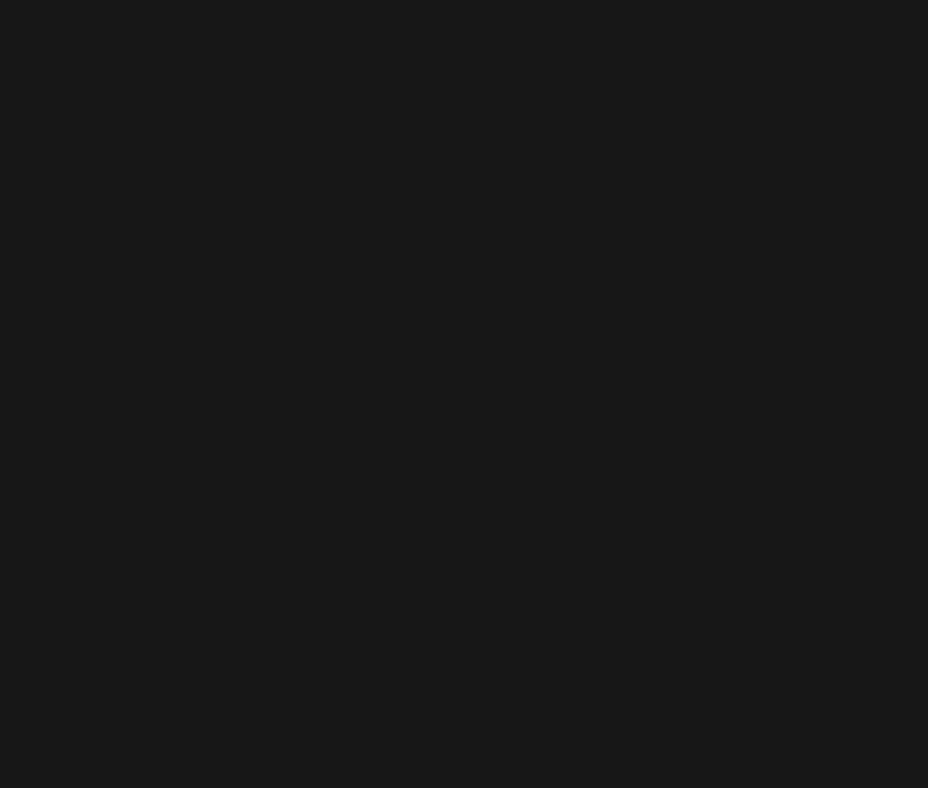
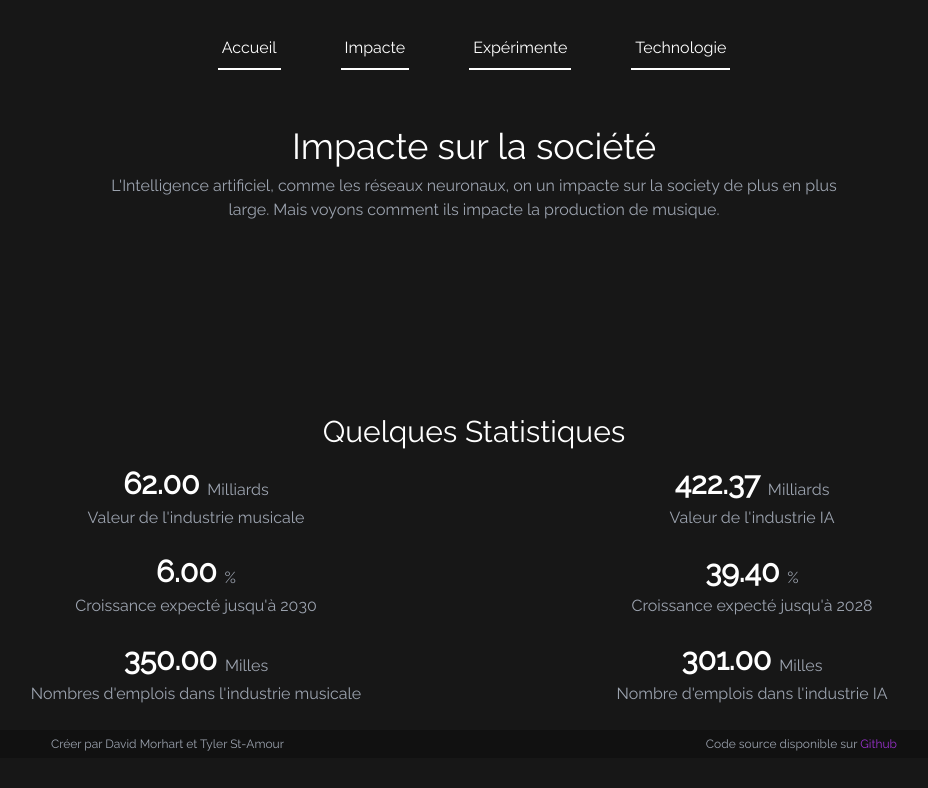
Before and after one commit to TylerStAmour/aimusic, a React (Vite) app: page /impacte in a window 1280 px wide. Shown: the top 788 px of the page, without its empty margins (166-1094 px from the left). Built offline with nearby package versions, Linux system fonts and the light colour scheme.

Commit message:
Added footer and other pages

```diff
--- a/src/components/AnimatedCounter.tsx
+++ b/src/components/AnimatedCounter.tsx
@@ -4,13 +4,18 @@ interface Props {
     value: number;
     time: number; // seconds
     className?: string;
-    showDecimals?: boolean
+    showDecimals?: boolean;
+    decimalPlaces?: number;
 }
 
-export default ({ value, time, className, showDecimals }: Props) => {
+export default ({ value, time, className, showDecimals, decimalPlaces }: Props) => {
     const [ count, setCount ] = useState(0);
 
-    // Quadratic equation: y = (x)(x - 2(time))
+    if (decimalPlaces !== undefined) {
+        showDecimals = true;
+    }
+
+    // Quadratic equation: y = a(x)(x - 2(time))
     const increase = 0.01; // seconds
     const a = value / (time * (time - 2 * time));
     const max = a * time * (time - 2 * time)
@@ -21,16 +26,16 @@ export default ({ value, time, className, showDecimals }: Props) => {
             const x = i * increase;
             const newCount = a * x * (x - 2 * x);
             setCount(value * (newCount / max))
-            console.log((value * (newCount / max)) + " " + (newCount / max))
-            i++;
             if (i >= (time / increase)) {
-                setCount(value); // avoid any issues with floating point calculations
                 clearTimeout(interval);
             }
+            i++;
         }, increase * 1000)
     }, [ setCount ])
 
     return (
-        <p className={className}>{showDecimals ? count : Math.trunc(count)}</p>
+        <p className={className}>
+            {showDecimals ? decimalPlaces !== undefined ? count.toFixed(decimalPlaces) : count : Math.trunc(count)}
+        </p>
     )
 }
--- /dev/null
+++ b/src/components/Footer.tsx
@@ -0,0 +1,10 @@
+import React from "react";
+
+export default () => (
+    <div className={"flex flex-row justify-around justify-center relative z-10 bg-dark text-gray-400 text-xs p-1.5"}>
+        <p>Créer par David Morhart et Tyler St-Amour</p>
+        <p>Code source disponible sur
+            <a href={"https://github.com/TylerStAmour/aimusic"} target={"_blank"} className={"text-secondary"}> Github</a>
+        </p>
+    </div>
+)
--- a/src/index.tsx
+++ b/src/index.tsx
@@ -3,8 +3,9 @@ import ReactDOM from 'react-dom/client'
 import { ParallaxProvider } from "react-scroll-parallax";
 import { BrowserRouter, Route, Routes } from "react-router-dom";
 import Home from './pages/Home';
+import Experiment from './pages/Experiment';
+import Impact from './pages/Impact';
 import NotFound from './pages/NotFound';
-import Navigation from "./components/Navigation";
 import Container from "./components/Container";
 import './index.css'
 import "@fontsource/raleway";
@@ -15,8 +16,8 @@ ReactDOM.createRoot(document.getElementById('root')!).render(
             <BrowserRouter>
                 <Routes>
                     <Route path={"/"} element={<Home />} />
-                    <Route path={"/impacte"} />
-                    <Route path={"/experimente"} />
+                    <Route path={"/impacte"} element={<Impact />}/>
+                    <Route path={"/experimente"} element={<Experiment />} />
                     <Route path={"/technologie"} />
                     <Route path={"*"} element={<NotFound />} />
                 </Routes>
--- /dev/null
+++ b/src/pages/Experiment.tsx
@@ -0,0 +1,16 @@
+import Navigation from "../components/Navigation";
+import Footer from "../components/Footer";
+
+
+export default () => {
+    return (
+        <div className={"flex flex-col"}>
+            <Navigation />
+            <div className={"flex flex-col items-center mb-12"}>
+                <p className={"text-4xl text-white"}>Expérimenté avec GPT-3</p>
+                <p className={"text-md text-gray-400 max-w-xl text-center"}>Dévéloppée par OpenAI en 2020, GPT-3 est un réseau neuronal «transformeur.» Il fournit 4 modèles pré-entrainé pour produire du texte semblable à un humain. </p>
+            </div>
+            <Footer/>
+        </div>
+    )
+}
--- a/src/pages/Home.tsx
+++ b/src/pages/Home.tsx
@@ -4,6 +4,7 @@ import Particles from "../components/Particles";
 import React, { useRef } from "react";
 import Navigation from "../components/Navigation";
 import TrackEmbed from "../components/TrackEmbed";
+import Footer from "../components/Footer";
 
 export default () => {
     const viewMoreRef = useRef<HTMLInputElement>(null);
@@ -137,12 +138,7 @@ export default () => {
                     </a>
                 </div>
             </div>
-            <div className={"flex flex-row justify-around justify-center relative z-10 bg-dark text-gray-400 text-xs p-1.5"}>
-                <p>Créer par David Morhart et Tyler St-Amour</p>
-                <p>Code source disponible sur
-                    <a href={"https://github.com/TylerStAmour/aimusic"} target={"_blank"} className={"text-secondary"}> Github</a>
-                </p>
-            </div>
+            <Footer />
         </div>
     )
 }
--- /dev/null
+++ b/src/pages/Impact.tsx
@@ -0,0 +1,74 @@
+import Navigation from "../components/Navigation";
+import Footer from "../components/Footer";
+import AnimatedCounter from "../components/AnimatedCounter";
+
+
+export default () => (
+    <div className={"flex flex-col bg-neutral-900"}>
+        <Navigation />
+        <div className={"flex flex-col items-center mb-48"}>
+            <p className={"text-4xl text-white mb-2"}>Impacte sur la société</p>
+            <p className={"text-md text-gray-400 max-w-3xl text-center"}>L'Intelligence artificiel, comme les réseaux neuronaux, on un impacte sur la society de plus en plus large. Mais voyons comment ils impacte la production de musique. </p>
+        </div>
+        <p className={"text-3xl text-white flex justify-center mb-4"}>
+            Quelques Statistiques
+        </p>
+        <div className={"flex flex-col sm:grid sm:grid-cols-2 gap-6 ml-24 mr-24 mb-6"}>
+            <div className={"flex flex-col items-center"}>
+                <div className={"flex flex-row mb-1"}>
+                    <AnimatedCounter value={62} time={5} decimalPlaces={2} showDecimals={true} className={"text-white font-semibold text-3xl"}/>
+                    <p className={"text-gray-400 text-md flex items-end ml-2"}>Milliards</p>
+                </div>
+                <p className={"text-gray-400"}>
+                    Valeur de l'industrie musicale
+                </p>
+            </div>
+            <div className={"flex flex-col items-center"}>
+                <div className={"flex flex-row mb-1"}>
+                    <AnimatedCounter value={422.37} time={5} decimalPlaces={2} showDecimals={true} className={"text-white font-semibold text-3xl"}/>
+                    <p className={"text-gray-400 text-md flex items-end ml-2"}>Milliards</p>
+                </div>
+                <p className={"text-gray-400"}>
+                    Valeur de l'industrie IA
+                </p>
+            </div>
+            <div className={"flex flex-col items-center"}>
+                <div className={"flex flex-row mb-1"}>
+                    <AnimatedCounter value={6.} time={5} decimalPlaces={2} showDecimals={true} className={"text-white font-semibold text-3xl"}/>
+                    <p className={"text-gray-400 text-md flex items-end ml-2"}>%</p>
+                </div>
+                <p className={"text-gray-400"}>
+                    Croissance expecté jusqu'à 2030
+                </p>
+            </div>
+            <div className={"flex flex-col items-center"}>
+                <div className={"flex flex-row mb-1"}>
+                    <AnimatedCounter value={39.4} time={5} decimalPlaces={2} showDecimals={true} className={"text-white font-semibold text-3xl"}/>
+                    <p className={"text-gray-400 text-md flex items-end ml-2"}>%</p>
+                </div>
+                <p className={"text-gray-400"}>
+                    Croissance expecté jusqu'à 2028
+                </p>
+            </div>
+            <div className={"flex flex-col items-center"}>
+                <div className={"flex flex-row mb-1"}>
+                    <AnimatedCounter value={350} time={5} decimalPlaces={2} showDecimals={true} className={"text-white font-semibold text-3xl"}/>
+                    <p className={"text-gray-400 text-md flex items-end ml-2"}>Milles</p>
+                </div>
+                <p className={"text-gray-400"}>
+                    Nombres d'emplois dans l'industrie musicale
+                </p>
+            </div>
+            <div className={"flex flex-col items-center"}>
+                <div className={"flex flex-row mb-1"}>
+                    <AnimatedCounter value={300.999} time={5} decimalPlaces={2} showDecimals={true} className={"text-white font-semibold text-3xl"}/>
+                    <p className={"text-gray-400 text-md flex items-end ml-2"}>Milles</p>
+                </div>
+                <p className={"text-gray-400"}>
+                    Nombre d'emplois dans l'industrie IA
+                </p>
+            </div>
+        </div>
+        <Footer/>
+    </div>
+)
--- /dev/null
+++ b/src/pages/Technology.tsx
@@ -0,0 +1,9 @@
+
+
+export default () => {
+    return (
+        <div>
+
+        </div>
+    )
+}
```
